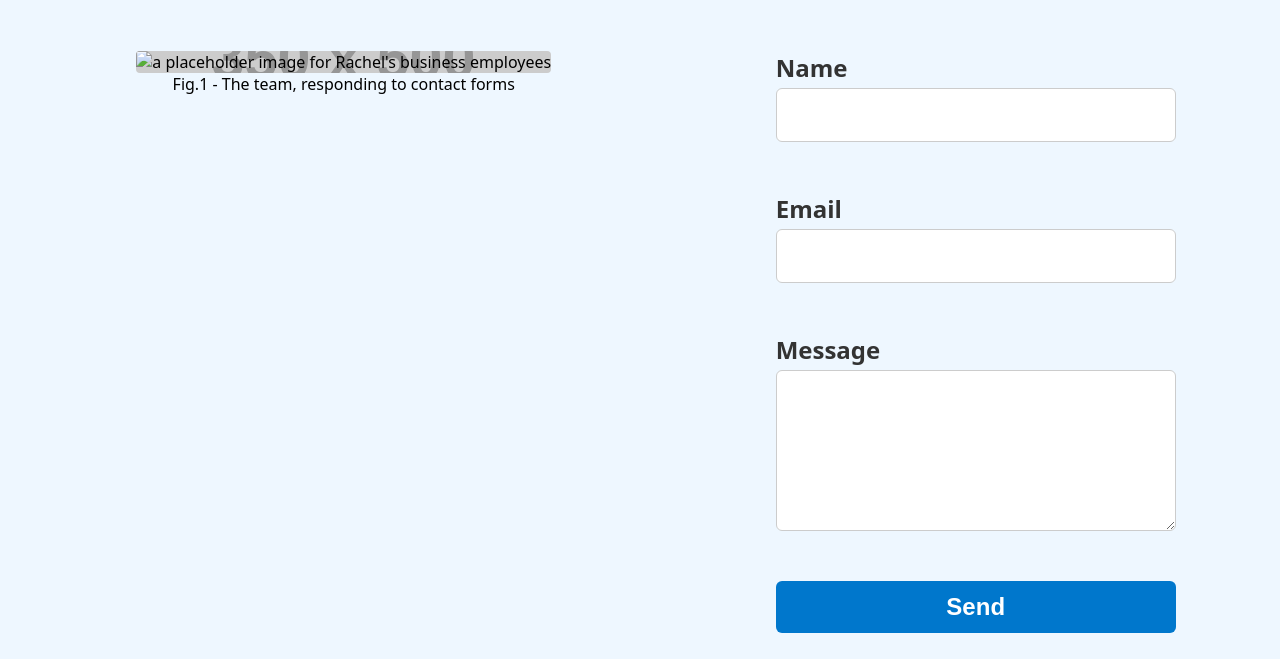
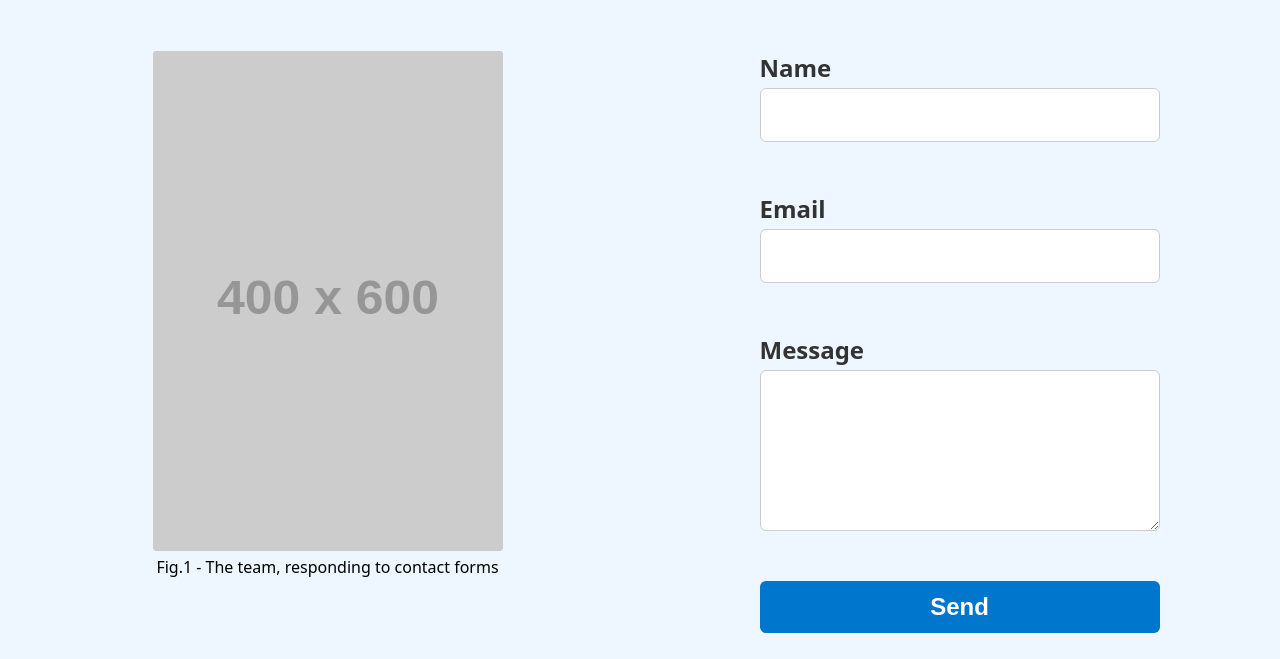
Before and after one commit to rachelrj/business-landing-website-example, a plain HTML site: page pages/contact.html in a window 1280 px wide. Shown: the part 181-840 px from the top of the page. Drawn offline with Linux system fonts and the light colour scheme; placeholder pictures from the web are drawn by us.

Commit message:
Solved with picture tag to swap images based on size and stil include alt attribute.

```diff
--- a/pages/contact.html
+++ b/pages/contact.html
@@ -42,11 +42,23 @@
       <div id="contact-container">
         <section id="contact-image-container">
           <figure>
-            <img
-              class="contact-image"
-              role="img"
-              alt="a placeholder image for Rachel's business employees"
-            />
+            <picture>
+              <source
+                media="(min-width: 700px)"
+                srcset="https://placehold.co/400x600"
+              />
+
+              <source
+                media="(max-width: 699px)"
+                srcset="https://placehold.co/320x90"
+              />
+
+              <img
+                class="contact-image"
+                src="https://placehold.co/320x90"
+                alt="A placeholder image representing Rachel's business employees"
+              />
+            </picture>
             <figcaption>
               Fig.1 - The team, responding to contact forms
             </figcaption>
```
